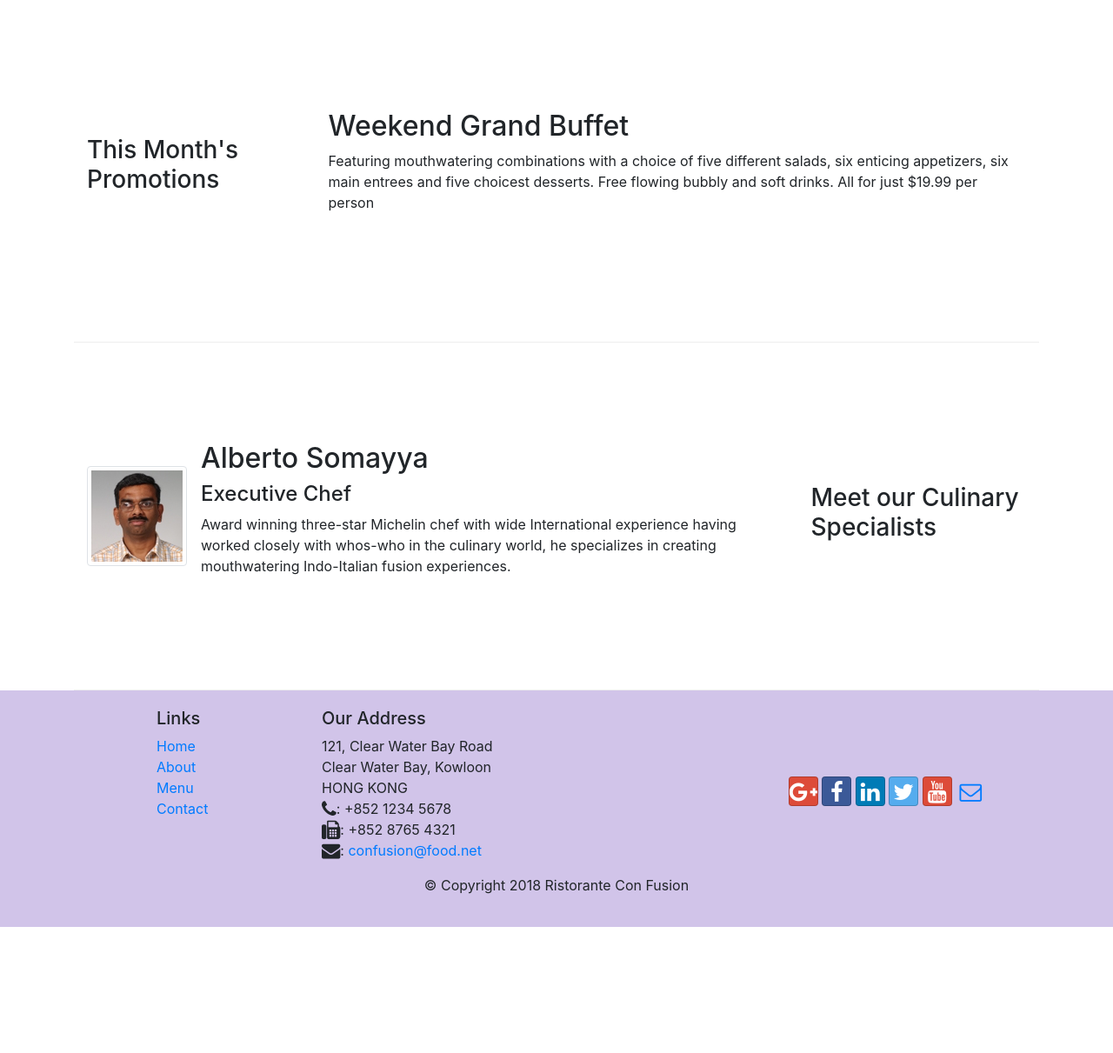
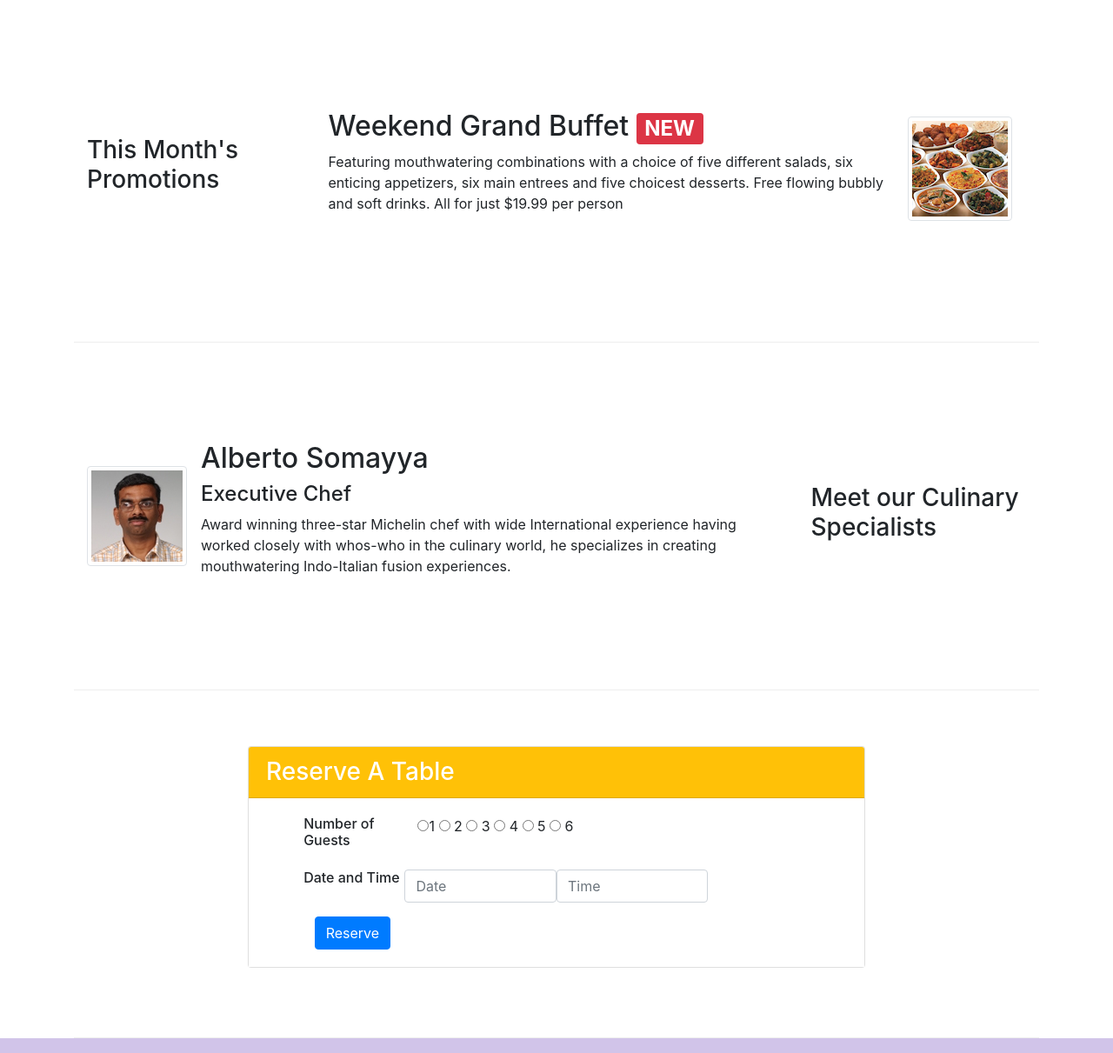
Before and after one commit to vdelaguardia/Bootstrap4, a website: page index.html in a window 1280 px wide. Shown: the part 740-1951 px from the top of the page at 87% size. Before the commit the page ends 1806 px from the top, so only its background shows below. Drawn offline with nearby package versions, Linux system fonts and the light colour scheme.

Commit message:
completed assignment 2

```diff
--- a/index.html
+++ b/index.html
@@ -45,6 +45,9 @@
                 <div class="col-12 col-sm align-self-center">
                     <img src="img/logo.png" class="img-fluid">
                 </div>
+                <div class="col-12 col-sm align-self-center">
+                    <button type="button" class="btn btn-warning btn-block" href="#">Reserve Table</button>
+                </div>
             </div>
         </div>
     </header>
@@ -69,14 +72,22 @@
             </div>
         </div>
 
-
         <div class="row row-content align-items-center">
             <div class="col-12 col-sm-4 col-md-3">
                 <h3>This Month's Promotions</h3>
             </div>
             <div class="col col-sm col-md">
-                <h2>Weekend Grand Buffet</h2>
-                <p>Featuring mouthwatering combinations with a choice of five different salads, six enticing appetizers, six main entrees and five choicest desserts. Free flowing bubbly and soft drinks. All for just $19.99 per person </p>
+                <div class="media">
+                    <div class="media-body">
+                        <h2 class="mt-0">Weekend Grand Buffet <span class="badge badge-danger">NEW</span> </h2>
+                        <p class="d-none d-sm-block">Featuring mouthwatering combinations with a choice of five different salads,
+                            six enticing appetizers, six main entrees and five choicest desserts.
+                            Free flowing bubbly and soft drinks. All for just $19.99 per person
+                        </p>
+                    </div>
+                    <img class="d-flex mr-3 img-thumbnail align-self-center"
+                            src="img/buffet.png" alt="buffet">
+                </div>
             </div>
         </div>
 
@@ -95,9 +106,38 @@
                             International experience having worked closely with
                             whos-who in the culinary world, he specializes in
                             creating mouthwatering Indo-Italian fusion experiences.
-                            </p>
+                        </p>
                     </div>
                 </div>
+            </div>
+        </div>
+
+        <div class="row row-content align-items-center justify-content-center">
+            <div class="col-12 col-sm-8">
+                <div class="card mb-3">
+                    <h3 class="card-header text-white bg-warning">Reserve A Table</h3>
+                    <div class="card-body bg-white">
+                        <form>
+                            <div class="row form-group">
+                                <h6 class="col-12 col-sm-2 offset-1 p-0" for="numberOfGuests">Number of Guests</h6>
+                                    <div class="col-12 col-sm-8">
+                                        <input type="radio" value="1" name="numGuests">1
+                                        <input type="radio" value="2" name="numGuests"> 2
+                                        <input type="radio" value="3" name="numGuests"> 3
+                                        <input type="radio" value="4" name="numGuests"> 4
+                                        <input type="radio" value="5" name="numGuests"> 5
+                                        <input type="radio" value="6" name="numGuests"> 6
+                                    </div>
+                            </div>
+                            <div class="row form-group">
+                                <h6 class="col-12 col-sm-2 p-0 offset-1" for="dateAndTime">Date and Time</h6>
+                                    <input type="text" class="col-12 col-sm-3 form-control" id="date" placeholder="Date">
+                                    <input type="text" class="col-12 col-sm-3 form-control" id="time" placeholder="Time">
+                            </div class="row">
+                                <button type="submit" class="offset-1 btn btn-primary">Reserve</button>
+                          </form>
+                    </div>
+                  </div>
             </div>
         </div>
     </div>
```
